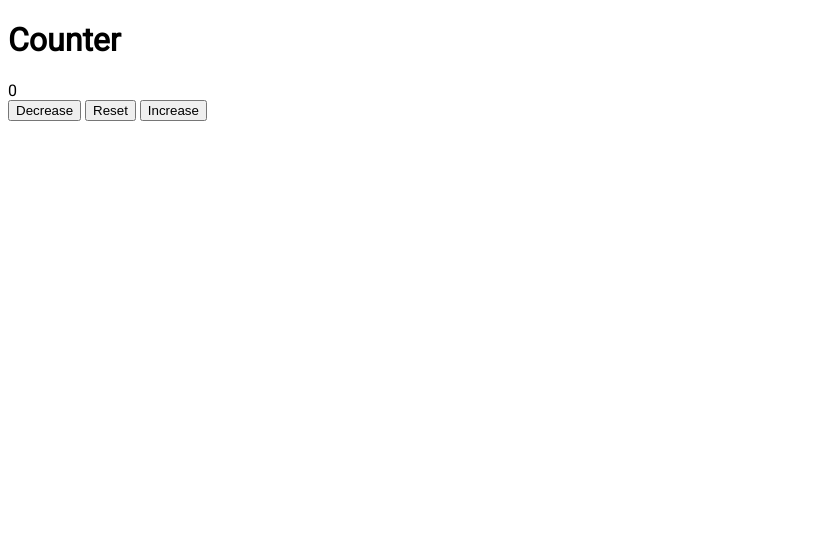
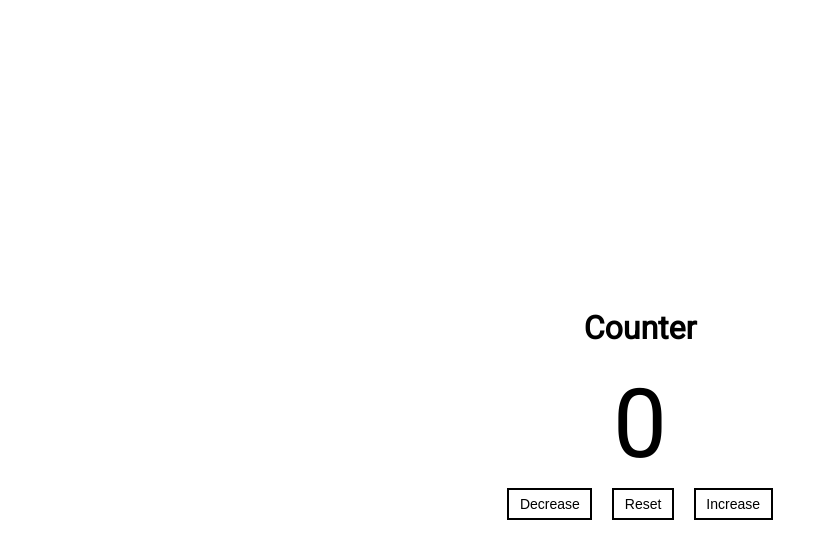
Before and after one commit to derektypist/counter, a plain HTML site: page index.html in a window 1280 px wide. Shown: the whole page, without its empty margins (0-828 px from the left). Drawn offline with Linux system fonts and the light colour scheme.

Commit message:
Added counter styles at styles.css

```diff
--- a/css/styles.css
+++ b/css/styles.css
@@ -2,3 +2,34 @@
 body {
     font-family: "Roboto", Arial, Verdana, sans-serif;
 }
+
+/* Counter */
+main {
+    min-height: 100vh;
+    display: grid;
+    place-items: center;
+}
+
+.container {
+    text-align: center;
+}
+
+#value {
+    font-size: 6rem;
+}
+
+.btn {
+    color: black;
+    background: transparent;
+    padding: 0.375rem 0.75em;
+    display: inline-block;
+    font-size: 0.875rem;
+    border: 2px solid black;
+    cursor: pointer;
+    margin: 0.5rem;
+}
+
+.btn:hover {
+    color: white;
+    background: black;
+}
```
